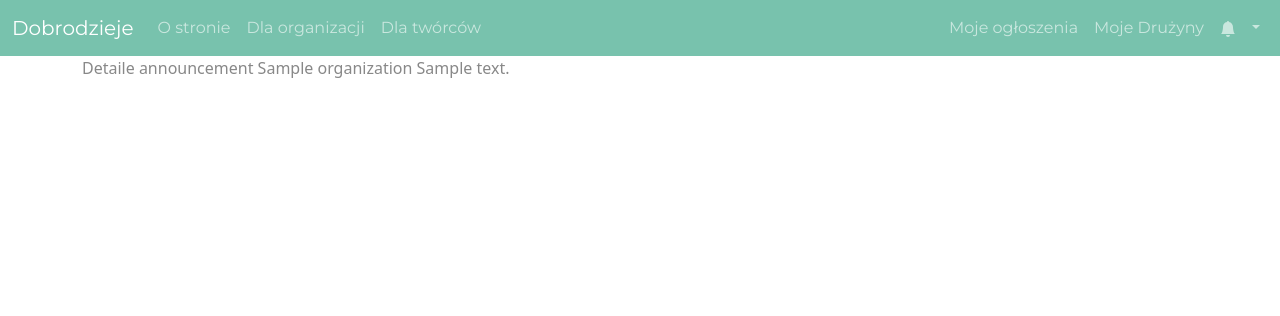
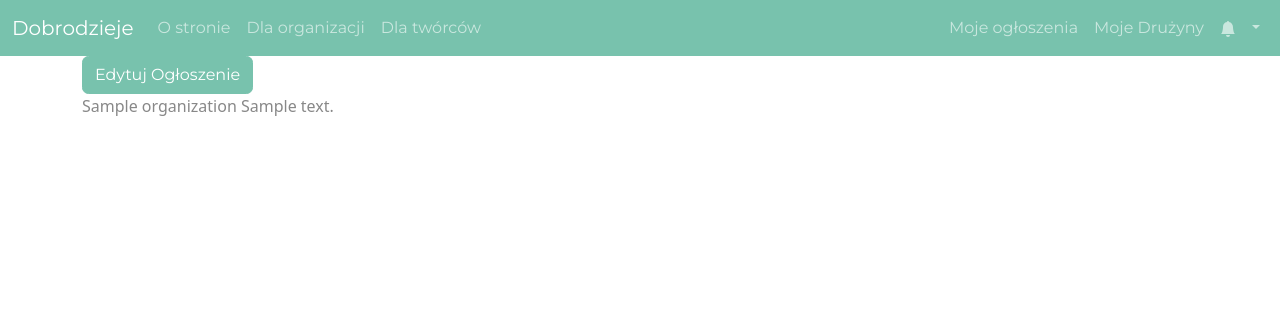
Before and after one commit to JSerwatka/dobrodzieje, a Django app: page /ogloszenie/1/ in a window 1280 px wide. Shown: the top 316 px of the page. Run offline with Django 3.2, Linux system fonts and the light colour scheme; a user stored in the database is signed in; tables that the repository leaves empty hold one stand-in row (values such as "Sample post"); some libraries are stand-ins or nearby versions.

Commit message:
feat: add edit announcement button for its author

```diff
--- a/webapp/managers.py
+++ b/webapp/managers.py
@@ -31,3 +31,6 @@ class CustomAccountManager(BaseUserManager):
 class AnnouncementQuerySetManager(models.QuerySet):
     def for_user(self, user):
         return self.get(organization__user__email=user)
+
+    def is_author(self, user):
+        return True if self.filter(organization__user__email=user).first() else False
--- a/webapp/templates/webapp/announcement_detail.html
+++ b/webapp/templates/webapp/announcement_detail.html
@@ -2,10 +2,14 @@
 {% load crispy_forms_tags %}
 
 {% block content %}
-<div class="container">
-Detaile announcement
-{{announcement.organization}}
-{{announcement.content|safe}}
-</div>
+    <div class="container">
+        {% if is_author %}
+            <div>
+                <input type="button" class="btn btn-primary" onclick="location.href='{% url "announcement-edit" %}'" value="Edytuj Ogłoszenie">
+            </div>
+        {% endif %}
 
+        {{announcement.organization}}
+        {{announcement.content|safe}}
+    </div>
 {% endblock %}
--- a/webapp/templates/webapp/announcement_empty.html
+++ b/webapp/templates/webapp/announcement_empty.html
@@ -1,6 +1,6 @@
 {% extends 'webapp/layout.html' %}
 
 {% block content %}
-There is nothing here please add an announcement
-<input type="button" class="btn btn-primary" onclick="location.href='{% url "announcement-create" %}'" value="Stórz Ogłoszenie">
+    There is nothing here please add an announcement
+    <input type="button" class="btn btn-primary" onclick="location.href='{% url "announcement-create" %}'" value="Stwórz Ogłoszenie">
 {% endblock %}
--- a/webapp/views.py
+++ b/webapp/views.py
@@ -43,6 +43,13 @@ class AnnouncementDetails(DetailView):
     def get_object(self):
         id = self.kwargs.get('id')
         return get_object_or_404(Announcement, id=id)
+
+    def get_context_data(self, **kwargs):
+        context = super().get_context_data(**kwargs)
+        context['is_author'] = Announcement.objects.is_author(self.request.user)
+        #TODO context['is_team'] -> allow to open group/with organization chat
+        #TODO context['is_creator'] -> join group/create group and contact organization chat buttons
+        return context
 
 
 class MyAnnouncement(TemplateView):
```
